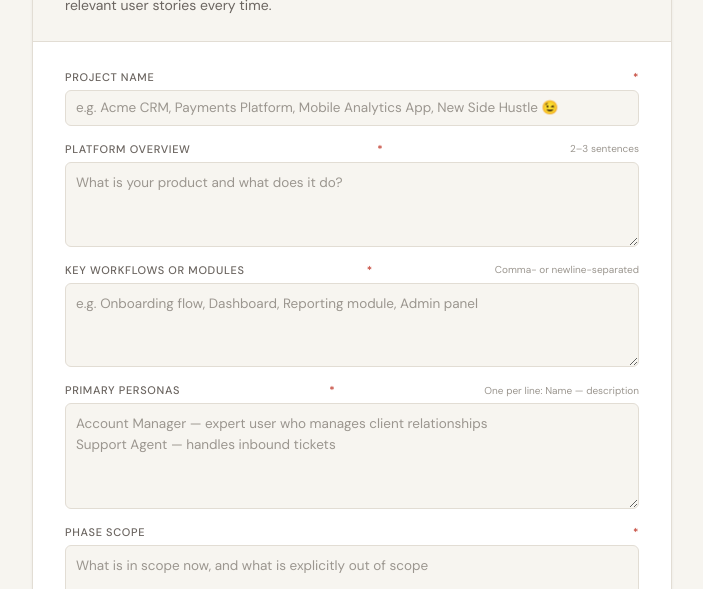
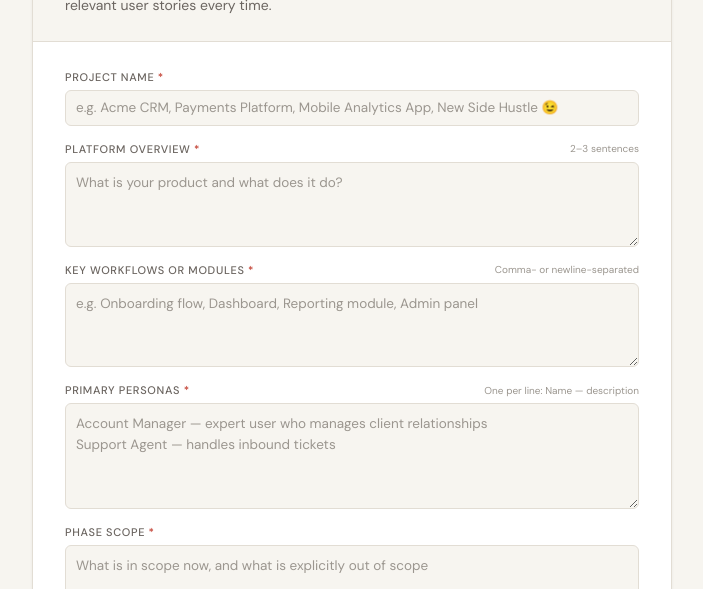
Before and after one commit to garelaos/rolemapper-story-gen, a React (Create React App) app: page / in a window 1280 px wide. Shown: the part 199-788 px from the top of the page, without its empty margins (288-991 px from the left). Built offline with nearby package versions, Linux system fonts and the light colour scheme.

Commit message:
Fix required asterisk alignment in setup form

```diff
--- a/src/ProjectSetup.js
+++ b/src/ProjectSetup.js
@@ -29,8 +29,7 @@ function Field({ label, id, required, hint, error, children }) {
   return (
     <div className="field-group">
       <label className="field-label" htmlFor={id}>
-        {label}
-        {required && <span className="field-required"> *</span>}
+        <span>{label}{required && <span className="field-required"> *</span>}</span>
         {hint && <span className="field-hint">{hint}</span>}
       </label>
       {children}
```
